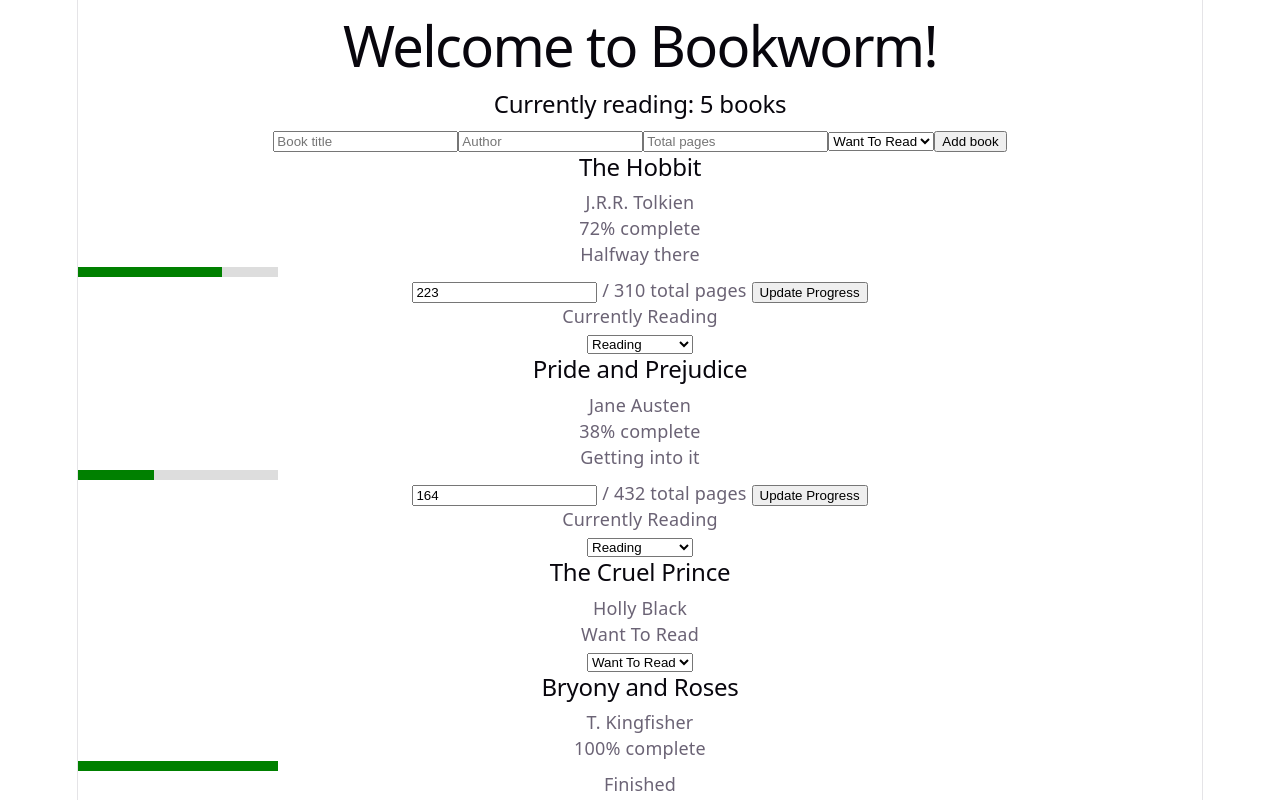
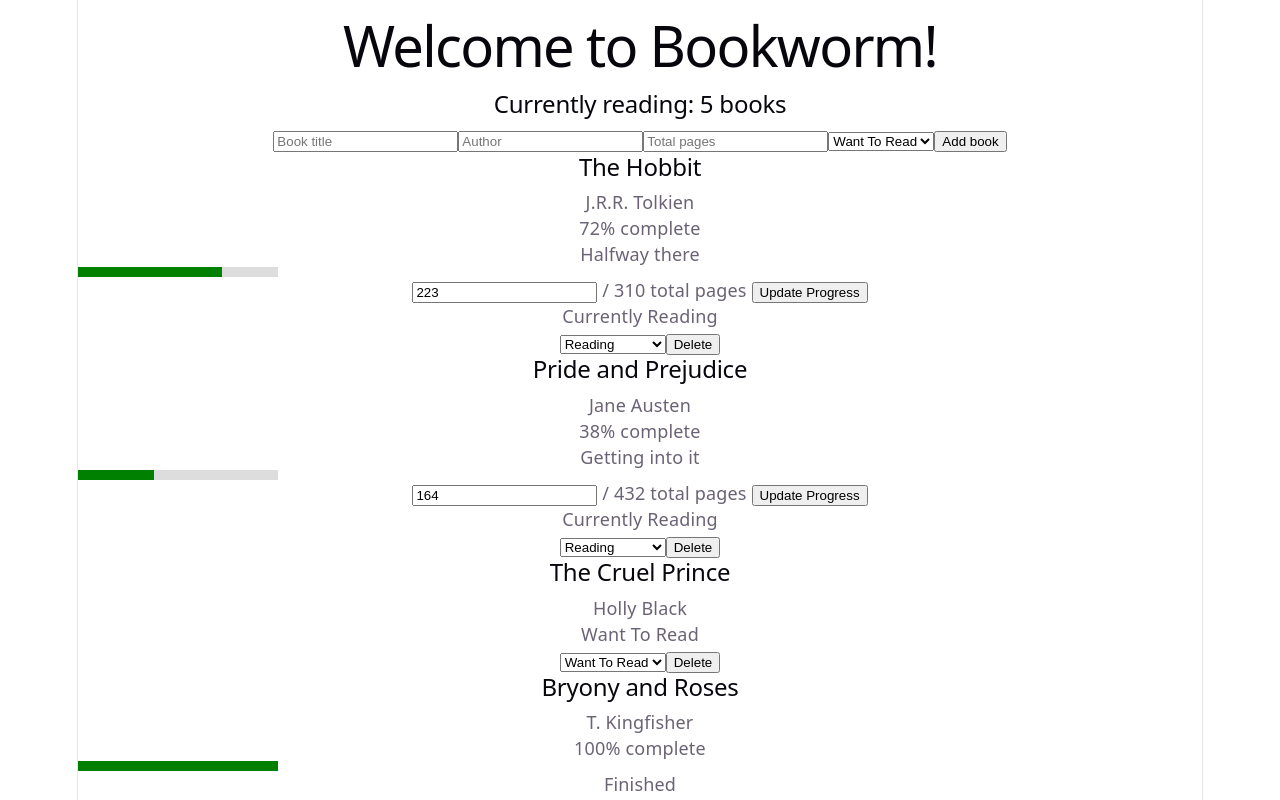
Before and after one commit to Maram-SH/bookworm, a React (Vite) app: page / in a window 1280 px wide. Shown: the top 800 px of the page. Built offline with nearby package versions, Linux system fonts and the light colour scheme.

Commit message:
Handle deleting books

```diff
--- a/src/App.jsx
+++ b/src/App.jsx
@@ -101,6 +101,8 @@ function BookCard(props) {
         <option value="FINISHED">Finished</option>
         <option value="DNF">Did Not Finish</option>
       </select>
+
+      <button onClick={() => props.onDelete(props.id)}>Delete</button>
     </div>
   )
 }
@@ -209,6 +211,12 @@ function App() {
     }
   }
 
+  function handleDeleteBook(id) {
+    setBooks(
+      books.filter((book) => book.id !== id)
+    )
+  }
+
   return (
     <div>
       <h1>Welcome to Bookworm!</h1>
@@ -243,6 +251,7 @@ function App() {
             status={book.status}
             onProgressChange={handleProgressChange}
             onStatusChange={handleStatusChange}
+            onDelete={handleDeleteBook}
             id={book.id}
           />
         )
```
